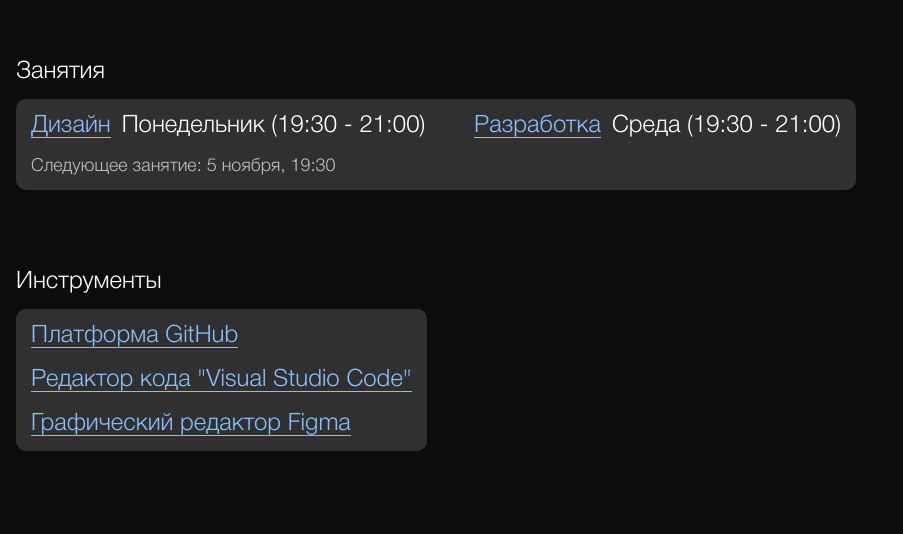
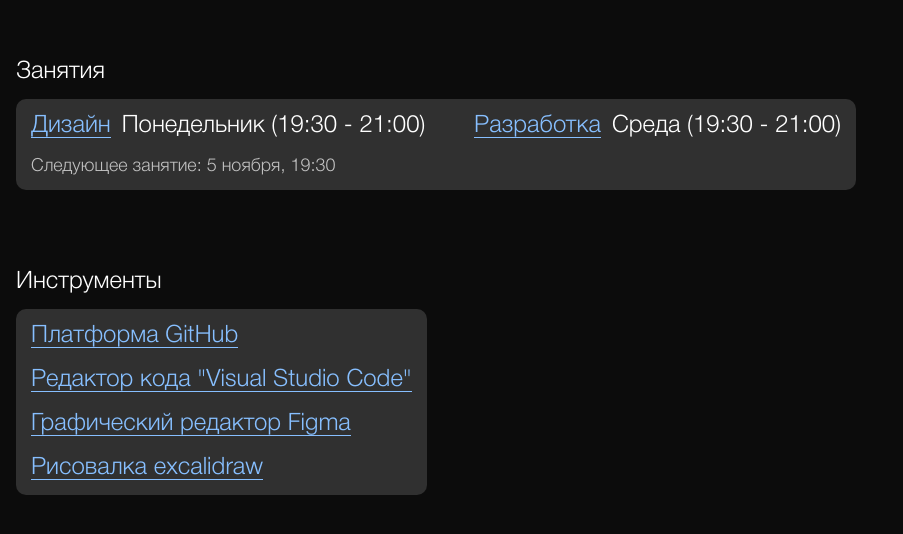
Before and after one commit to piy-bebe/course-platform, a plain HTML site: page index.html in a window 1280 px wide. Shown: the part 112-646 px from the top of the page, without its empty margins (0-903 px from the left). Drawn offline with Linux system fonts and the light colour scheme; a web font is replaced by a local one.

Commit message:
update: добавить на главный экран новый инструмент

```diff
--- a/index.html
+++ b/index.html
@@ -50,6 +50,9 @@
                   >Графический редактор Figma</a
                 >
               </li>
+              <li class="tools__item">
+                <a class="tools__link" href="https://excalidraw.com/" target="_blank">Рисовалка excalidraw</a>
+              </li>
             </ul>
           </div>
         </div>
```
